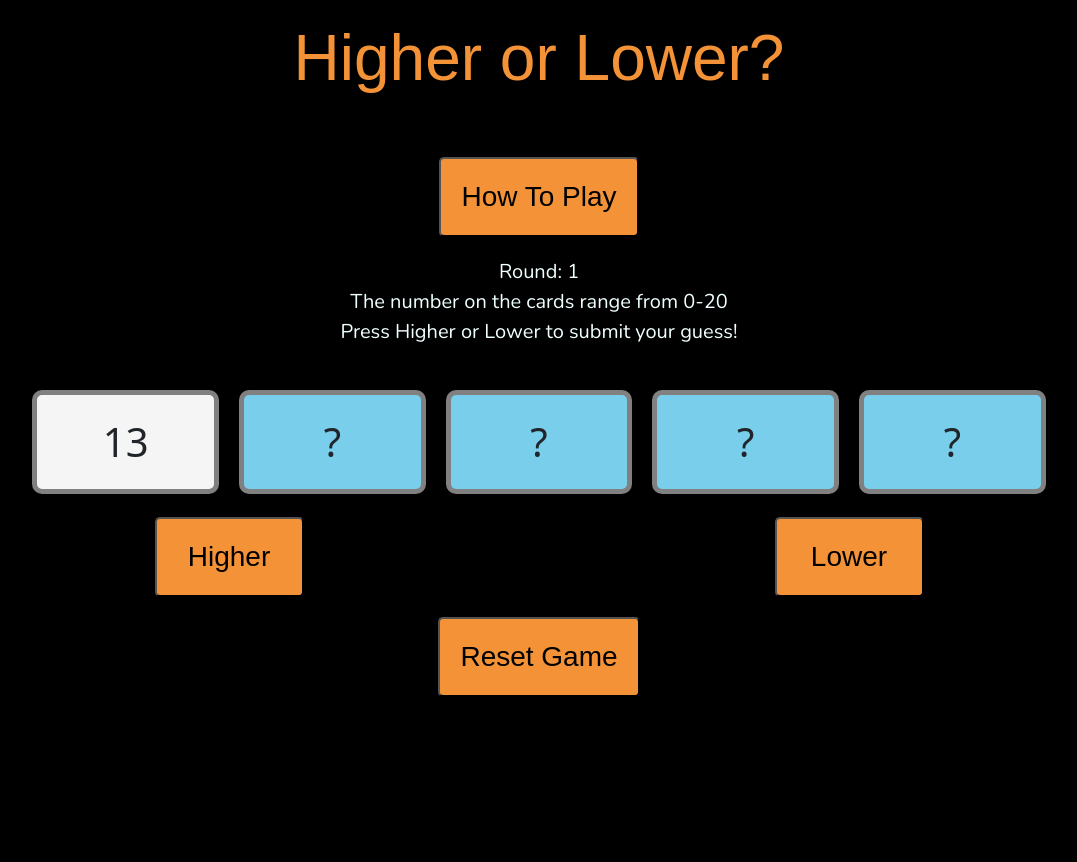
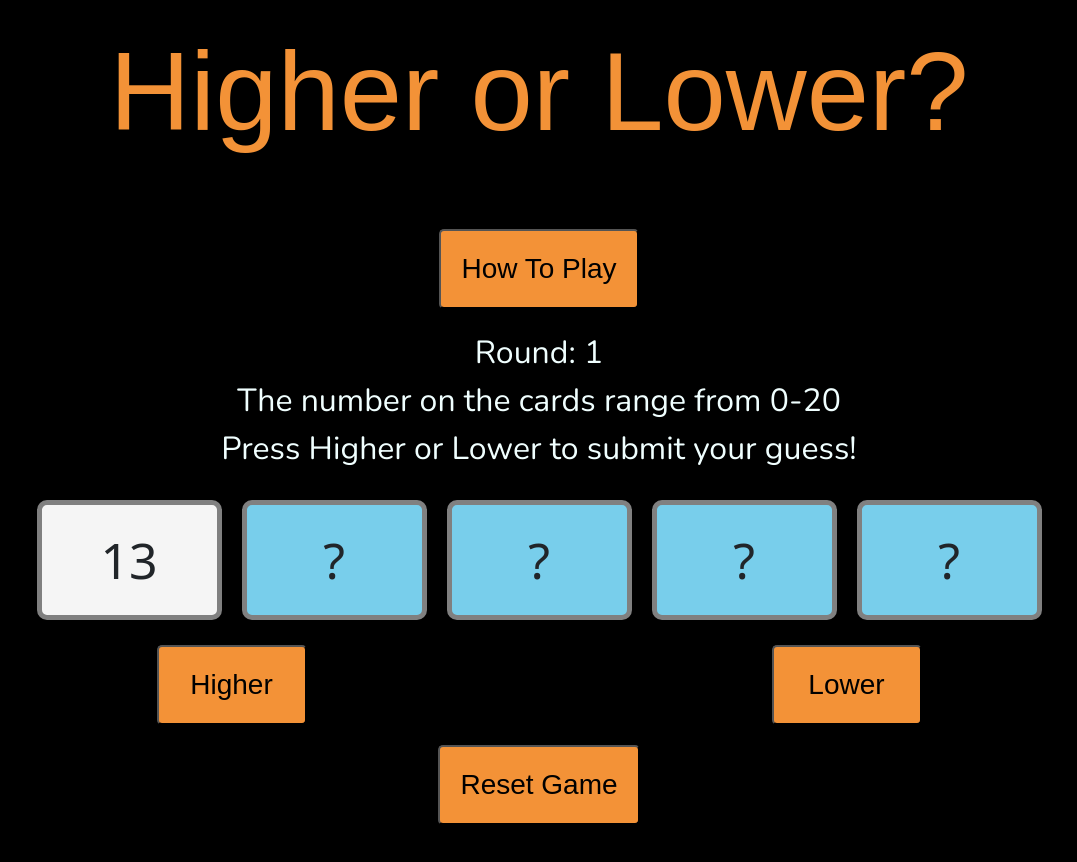
Before and after one commit to SWelland1/Project2, a plain HTML site: page index.html in a window 1280 px wide. Both pictures are taken after a click on the button "Start Game". Shown: the whole page, without its empty margins (101-1178 px from the left). Before the commit the page ends 800 px from the top, so only its background shows below. Drawn offline with nearby package versions, Linux system fonts and the light colour scheme; a web font is replaced by a local one.

Commit message:
scriptjs tidied

```diff
--- a/JS/script.js
+++ b/JS/script.js
@@ -1,4 +1,4 @@
-// The Game Object
+// Game
 let game = {
     cards: [],
     round: 0,
@@ -8,31 +8,42 @@ let game = {
 };
 
 /**
- * Wait for the DOM to finish loading before running the game
- * Get the button elements and add event listeners to them
- */
+ * Game runs once DOM has finished loading
+ * Event Listners and Button Elements Added
+ * */
+
 $(document).ready(function () {
-    //Displays game page and starts a new game when start game button clicked
+
+// When Start Game button pressed Game Page starts a new game
+
     $('#start-game-button').click(function () {
         $('#start-page').addClass('hide');
         $('#game-page').removeClass('hide');
         newGame();
     });
-    //Restarts the game when the reset game button in the modal is clicked
+
+//When Reset Game button is pressed new game restarts
+
     $('#modal-reset-game-button').click(function () {
         newGame();
     });
-    //Submits the user guess as higher when the higher button is clicked
+
+//When Higher or Lower button is pressed guess is submitted for the User
+
     $('#higher-button').click(function () {
         checkRound();
         checkGuess("higher");
     });
-    //Submits the user guess as lower when the higher button is clicked
+
+//Lower guess is submitted for the User when Lower button is pressed
+
     $('#lower-button').click(function () {
         checkRound();
         checkGuess("lower");
     });
-    //Displays the game page and starts a new game when play again button is clicked
+
+//When Play Again button is pressed on the game page a new game starts
+
     $('#play-again-button').click(function () {
         $('#results-page').addClass('hide');
         $('#game-page').removeClass('hide');
@@ -41,45 +52,57 @@ $(document).ready(function () {
 });
 
 /**
- * The main game "loop", called when the 'start game' button is pressed
- * and after the 'reset game' and 'play again' buttons have been pressed
+ * When 'Start Game' and after 'Reset Game' and 'Play Again' button is pressed 'loop' in main game starts
  */
+
     function newGame() {
-    //set the key value pairs of the game object to their inital values
+
+//Initial values set
+
     game.cards = [];
     game.round = 0;
     game.gameStatus = "active";
-    //give starting instruction to the user and ensure higher and lower buttons are enabled
+
+//Higher and Lower buttons active and instructions available for User
+
     $('#results-box').text('Press Higher or Lower to submit your guess!');
     $("#higher-button").removeAttr("disabled", "disabled").addClass("game-button-hover");
     $("#lower-button").removeAttr("disabled", "disabled").addClass("game-button-hover");
-    //set all the cards to the value of ?
+
+//Cards set to ?
+
     for (let i = 1; i < 5; i++) {
         $(`#card-${i}`).text("?").css('background-color', '#78ceeb');
     }
-    //generate 5 random numbers between 0 and 20, avoiding duplicates, adding them to the cards array
+
+//Cards added to array, no duplicates and 5 random numbers generated between 0 and 20
+
     while (game.cards.length < 5) {
         let card = ((Math.floor(Math.random() * 16)));
         if (!game.cards.includes(card)) {
             game.cards.push(card);
         }
     }
-    //set the value of the first card to the value of first number in the game cards array
+
+//1st card in array value set
+
     $('#card-0').text(game.cards[0]);
     increaseRound();
 }
 
 /**
- * Gets the current round number from the DOM and increases it by one
+ * Round number increases by one from DOM
  */
+
     function increaseRound() {
         game.round++;
     $("#round-number").text(game.round);
 }
 
 /**
- * Checks the round and assigns the current and previous cards that need to be compared accordingly
+ * Current and previous cards checked and comapred. Round number checked
  */
+
     function checkRound() {
         switch (game.round) {
             case 1:
@@ -102,31 +125,43 @@ function checkRound() {
 }
 
 /**
- * Checks whether the user guessed correctly
+ * Did User guess correctly
  */
+
     function checkGuess(userGuess) {
-    //decides whether the user is able to make a guess or not, depending on if the game is active or inactive
+
+//Acive or inactive game, establishes if User can make a guess
+
     if (game.gameStatus === 'active') {
-        //activates different code depending on whether the user guessed higher or lower
+
+//If guess is Higher or Lower different code generated and activated
+
     if (userGuess === 'higher') {
-            //checks if the current card is greater than the previous card and therefore if the player was right or wrong
+
+//Player guess correct or incorrect depending if current card is greater than previous
+
     if (game.currentCard > game.previousCard) {
-                //checks the round number to decide whether the player is moving to the next round or has completed the game
+
+//Round number checked to see if User has completed the game or can move onto next round
+
     if (game.round < 4) {
-                    //changes the card to green and lets you know you completed the round and increases the round number to show the start of the next round
+
+//Start of next round, round number increases and card changes to green
+
     $("#results-box").text(`Correct! Round ${game.round} complete, guess again!`);
-                    $(`#card-${game.round}`).text(game.currentCard).css('background-color', 'limegreen');
+        $(`#card-${game.round}`).text(game.currentCard).css('background-color', 'green');
             increaseRound();
                 } else if (game.round === 4) {
-                    //takes the user to the results pages congratulating them
+
+//User moves to Results Page shown congratulation message
+
     $('#results-page').removeClass('hide');
     $('#game-page').addClass('hide');
             } else {
                 $("#results-box").text("Invalid Round Press Reset Game");
                     }
             } else {
-                /*changes the card to red and tells the user their guess was incorrect, changes the game status to inactive
-                to prevent further guess and disables the higher and lower buttons*/
+/*Game status inactive, Higher and Lower buttons disabled. User told guess incorrect and card changes to red*/
     $("#results-box").text("Incorrect! Press the 'Reset Game' to play again!");
     $(`#card-${game.round}`).text(game.currentCard).css('background-color', 'red');
         game.gameStatus = "inactive";
@@ -134,24 +169,31 @@ function checkGuess(userGuess) {
     $("#lower-button").attr("disabled", "disabled").removeClass("game-button-hover");
             }
         } else if (userGuess === 'lower') {
-            //checks if the current card is less than the previous card and therefore if the player was right or wrong
+
+//Is current card less than previous was the player correct or incorrect
+
         if (game.currentCard < game.previousCard) {
-                //checks the round number to decide whether the player is moving to the next round or has completed the game
+
+//Round number checked to see if User has completed the game or can move onto next round
         if (game.round < 4) {
-                    //changes the card to green and lets you know you completed the round and increases the round number to show the start of the next round
+
+//Round number increases User shown message round completed, card changes to green
+
     $("#results-box").text(`Correct! Round ${game.round} complete, guess again!`);
     $(`#card-${game.round}`).text(game.currentCard).css('background-color', 'limegreen');
         increaseRound();
             } else if (game.round === 4) {
-                    //takes the user to the results pages congratulating them
+
+//User moves to Results Page and shown congratulations message
+
     $('#results-page').removeClass('hide');
     $('#game-page').addClass('hide');
              } else {
                     $("#results-box").text("Invalid Round Press Reset Game");
                 }
             } else {
-                //changes the card to red and tells the user their guess was incorrect, changes the game status to inactive
-                /*to prevent further guess and disables the higher and lower buttons*/
+//Higher and Lower buttons disabled, User told guess was incorrect and card changes to red*/
+
     $("#results-box").text("Incorrect! Press the 'Reset Game' to play again!");
     $(`#card-${game.round}`).text(game.currentCard).css('background-color', 'red');
         game.gameStatus = "inactive";
--- a/css/style.css
+++ b/css/style.css
@@ -1,6 +1,7 @@
 @import url('https://fonts.googleapis.com/css2?family=New+Amsterdam&family=Nunito:ital,wght@0,200..1000;1,200..1000&display=swap');
 
-/*------------------------------------------------------------------------ general text styling and layout */
+/*Layout Styling and Text*/
+
 body {
     background-color: black;
     color: black;
@@ -15,19 +16,15 @@ main {
 
 
 section {
-    margin: 20px;
-}
-
-footer {
-    margin: 20px;
+    margin: 25px;
 }
 
 h1 {
-    margin: 20px;
+    margin: 25px;
     font-family: "New Amsterdam", sans-serif;
-    font-size: 4rem;
+    font-size: 7rem;
     color: #F39237;
-    text-shadow: 2px 2px black;
+    text-shadow: 4px 4px black;
 }
 
 h2 {
@@ -38,7 +35,7 @@ h2 {
 
 p, li {
     font-family: Nunito, sans-serif;
-    font-size: 1.25rem;
+    font-size: 2rem;
     margin: 0 auto;
     color: black;
 }
@@ -47,35 +44,37 @@ p, li {
 #round-box,
 #scale-box {
     font-family: Nunito, sans-serif;
-    font-size: 1.25rem;
+    font-size: 2rem;
     margin: 0 auto;
     color: azure;
 }
 
 a {
     font-family: Nunito, sans-serif;
-    font-size: 1.25rem;
-    margin: 20px auto;
+    font-size: 2rem;
+    margin: 25px auto;
     text-decoration: none;
     color: black;
 }
 
 a:hover {
     color: #F39237;
-    text-shadow: 2px 2px black;
+    text-shadow: 4px 4px black;
 }
 
-/*------------------------------------------------------------------------ section navigation */
+/*Navigation */
+
 .hide {
     display: none !important;
 }
 
-/*------------------------------------------------------------------------ game page */
+/*Game Page*/
+
 .card {
     border: none;
     background-color: black;
-    height: 150px;
-    font-size: 40px;
+    height: 170px;
+    font-size: 50px;
     padding: 10px;
 }
 
@@ -90,7 +89,8 @@ a:hover {
     min-height: 50px;
 }
 
-/*------------------------------------------------------------------------ modal */
+/*Modals */
+
 .modal-title {
     font-size: 2rem;
 }
@@ -99,7 +99,8 @@ a:hover {
     margin: 15px 0px;
 }
 
-/*------------------------------------------------------------------------ buttons */
+/*All Buttons*/
+
 .button-game {
     margin: 20px;
     padding: 0 20px;
@@ -120,7 +121,7 @@ a:hover {
 #lower-button {
     margin: 0;
     padding: 0;
-    width: 25%;
+    width: 30%;
     min-width: 100px;
     max-width: 150px;
 }
```
Also changed, not shown: 1 other file. Lines whose indentation alone changed are shown as unchanged.
